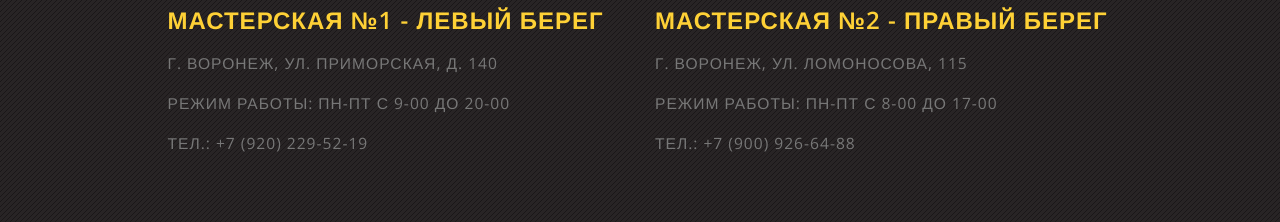
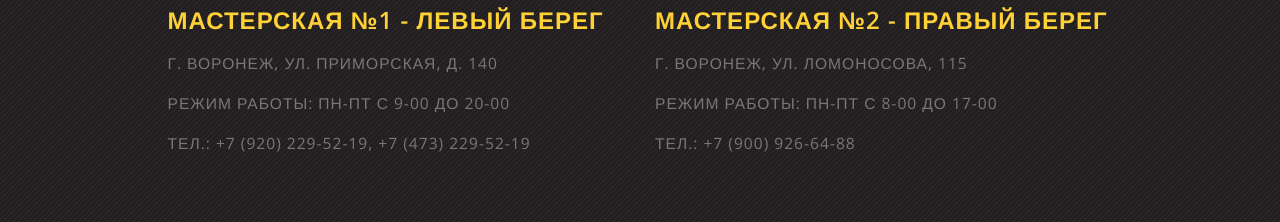
Before and after one commit to plasticrestore/plasticrestore.github.io, a plain HTML site: page index.html in a window 1280 px wide. Shown: the part 5100-5322 px from the top of the page. Drawn offline with nearby package versions, Linux system fonts and the light colour scheme.

Commit message:
Update index.html

```diff
--- a/index.html
+++ b/index.html
@@ -616,7 +616,7 @@
                     Мастерская №1 - Левый берег <br />
                       <small>г. Воронеж, ул. Приморская, д. 140</small> <br />
                      <small>Режим работы: ПН-ПТ с 9-00 до 20-00</small> <br />
-                      <small>тел.: +7 (920) 229-52-19</small>
+                      <small>тел.: +7 (920) 229-52-19, +7 (473) 229-52-19</small>
                   </h3>
                 </div>
                 <div class="col-lg-5">
```
